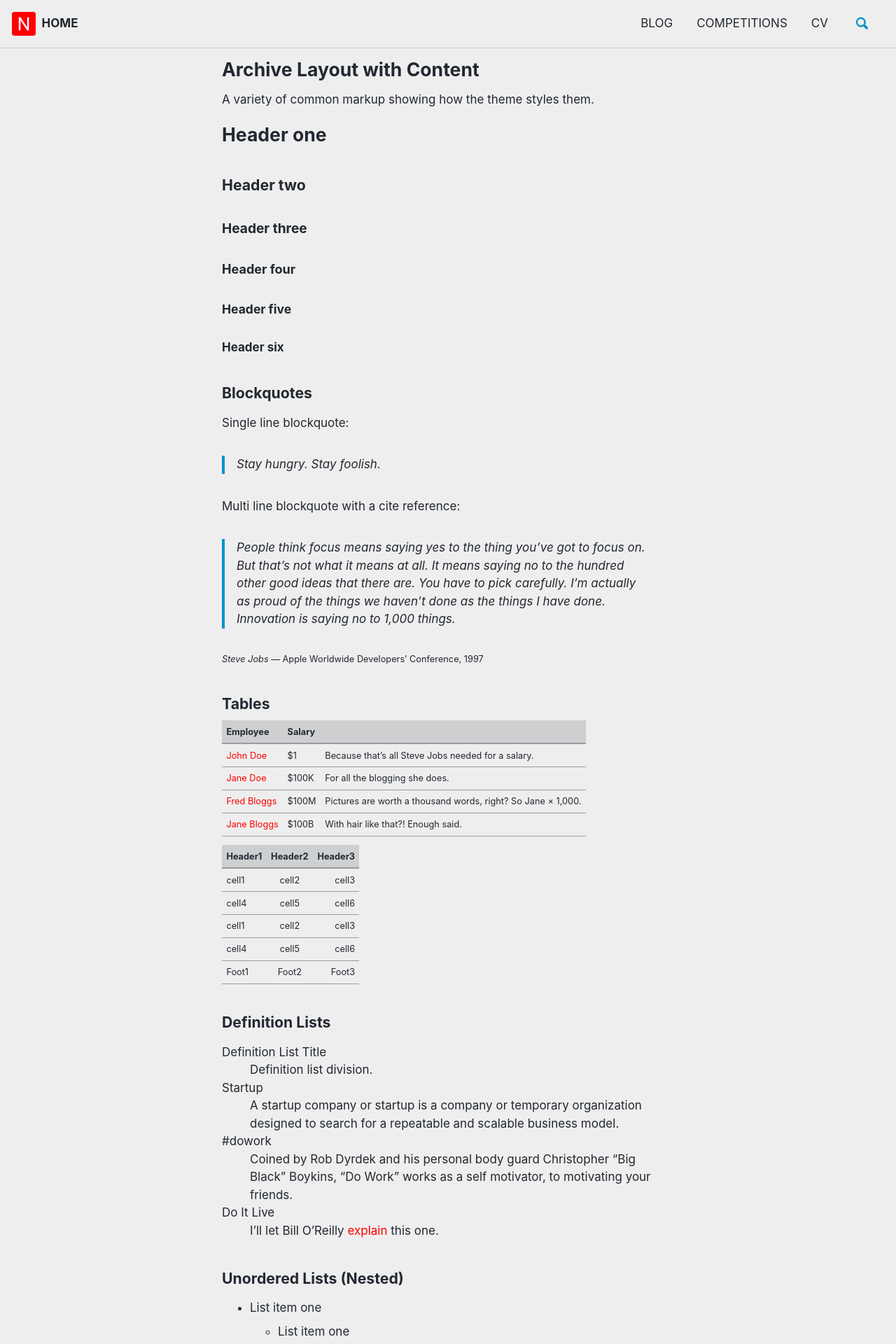
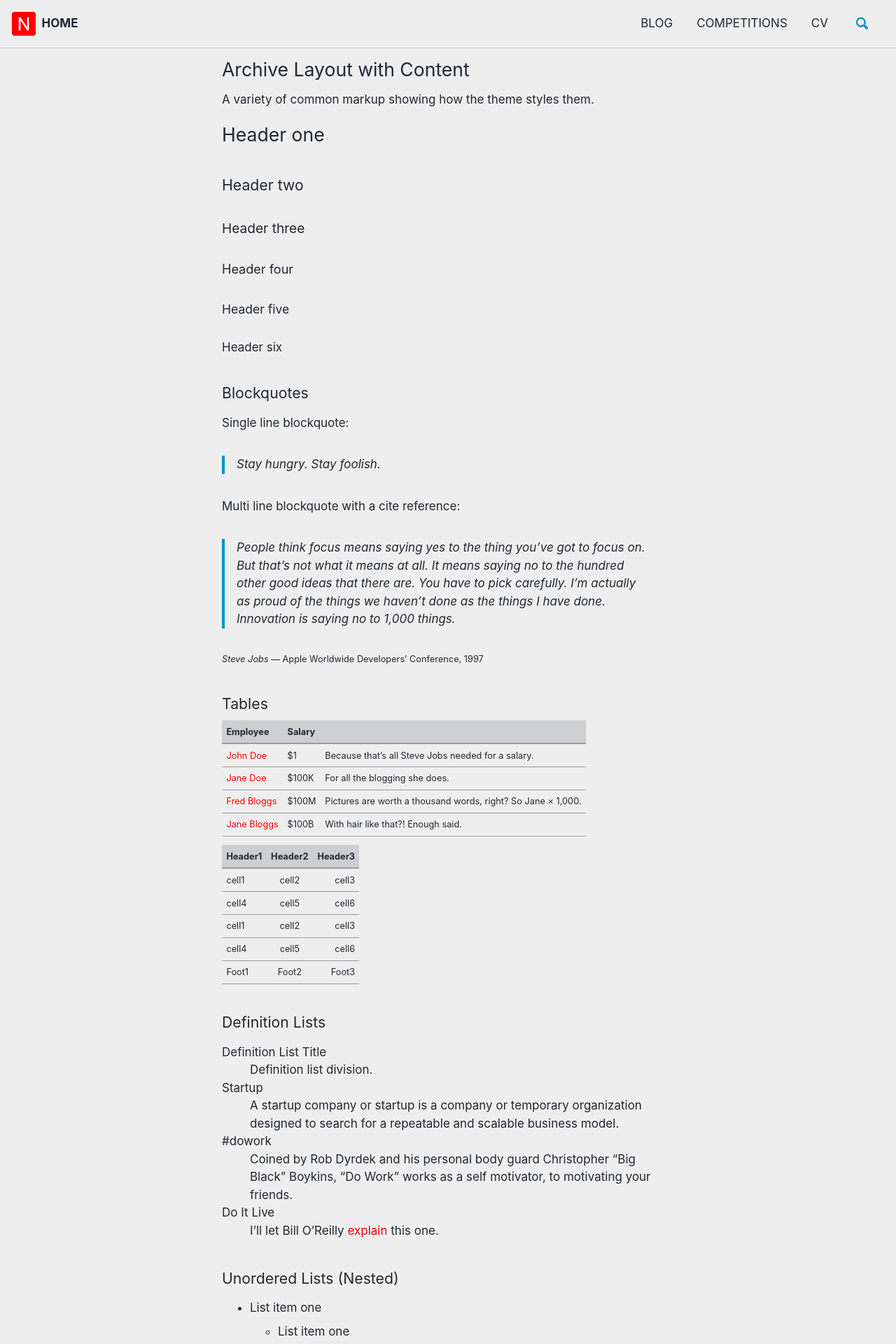
Before and after one commit to Nickil21/nickil21.github.io, a Jekyll site: the page built from _pages/archive-layout-with-content.md, in a window 1280 px wide. Shown: the top 1920 px of the page at 70% size. Built offline with Jekyll 4.4.1, drawn with Linux system fonts in a browser that asks for light colours; cached includes are drawn as plain includes; nearby versions of some CDN libraries; a style sheet for code colours, icons or effects is not loaded.

Commit message:
removing bold from headers

```diff
--- a/_sass/minimal-mistakes.scss
+++ b/_sass/minimal-mistakes.scss
@@ -68,3 +68,8 @@ html {
     font-size: 17px; // change to whatever
   }
 }
+
+/* Hack to remove bold */
+h1, h2, h3, h4, h5, h6 {
+  font-weight: inherit;
+}
```
